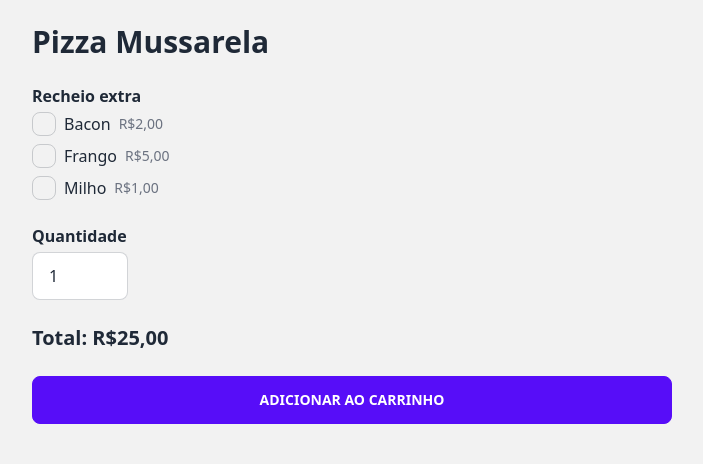
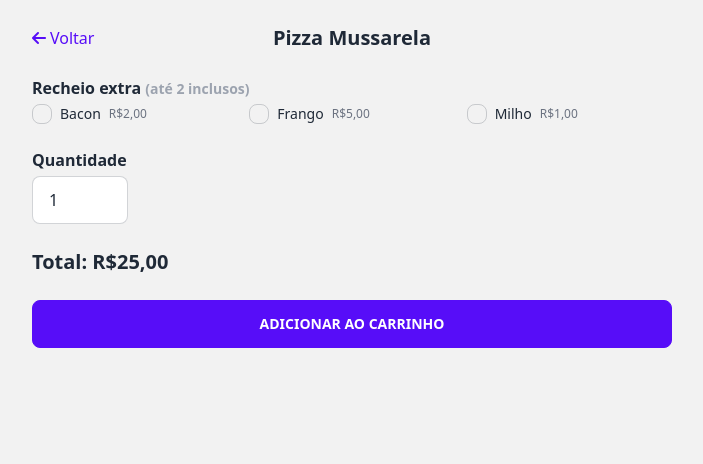
Before and after one commit to alvesfers/chef-pizzaria, a PHP site: page /produto.php?id=1 in a window 1280 px wide. Shown: the part 64-528 px from the top of the page, without its empty margins (288-991 px from the left). Run offline with PHP 8.4, Linux system fonts and the light colour scheme; data comes from the database, SQL or seed files in the repository; some libraries are stand-ins or nearby versions.

Commit message:
subindo alterações

```diff
--- a/produto.php
+++ b/produto.php
@@ -44,9 +44,14 @@ $valorPromo = $stmt->fetchColumn();
 
 $valorProduto = $valorPromo ?: $produto['valor_produto'];
 
-// Buscar tipos de adicionais permitidos
+// Buscar adicionais inclusos
+$stmt = $pdo->prepare("SELECT id_adicional FROM tb_produto_adicional_incluso WHERE id_produto = ?");
+$stmt->execute([$idProduto]);
+$adicionaisInclusos = array_column($stmt->fetchAll(PDO::FETCH_ASSOC), 'id_adicional');
+
+// Buscar tipos de adicionais permitidos com max_inclusos
 $stmtTipos = $pdo->prepare("
-    SELECT ta.id_tipo_adicional, ta.nome_tipo_adicional
+    SELECT ta.id_tipo_adicional, ta.nome_tipo_adicional, pta.max_inclusos
     FROM tb_produto_tipo_adicional pta
     JOIN tb_tipo_adicional ta ON ta.id_tipo_adicional = pta.id_tipo_adicional
     WHERE pta.id_produto = ?
@@ -62,30 +67,49 @@ foreach ($tiposAdicionais as $tipo) {
         WHERE id_tipo_adicional = ? AND adicional_ativo = 1
     ");
     $stmtAdd->execute([$tipo['id_tipo_adicional']]);
-    $adicionaisPorTipo[$tipo['nome_tipo_adicional']] = $stmtAdd->fetchAll(PDO::FETCH_ASSOC);
+    $adicionaisPorTipo[] = [
+        'tipo' => $tipo,
+        'adicionais' => $stmtAdd->fetchAll(PDO::FETCH_ASSOC)
+    ];
 }
 ?>
 
 <div class="container mx-auto px-4 py-10 max-w-2xl">
-    <h1 class="text-3xl font-bold mb-2"><?= htmlspecialchars($produto['nome_produto']) ?></h1>
+    <div class="flex items-center justify-center relative mb-6">
+        <a href="index.php" class="absolute left-0 text-primary hover:underline flex items-center gap-1">
+            <i class="fas fa-arrow-left"></i> Voltar
+        </a>
+        <h1 class="text-xl font-bold text-center"><?= htmlspecialchars($produto['nome_produto']) ?></h1>
+    </div>
+
     <p class="text-gray-500 mb-6"><?= nl2br(htmlspecialchars($produto['descricao_produto'] ?? '')) ?></p>
 
     <form id="formProduto" method="post" action="adicionar_carrinho.php">
         <input type="hidden" name="id_produto" value="<?= $idProduto ?>">
         <div class="space-y-6">
 
-            <?php foreach ($adicionaisPorTipo as $tipo => $adicionais): ?>
-                <div>
-                    <label class="font-semibold block mb-1"><?= htmlspecialchars($tipo) ?></label>
-                    <div class="space-y-2">
+            <?php foreach ($adicionaisPorTipo as $grupo): ?>
+                <?php $tipo = $grupo['tipo'];
+                $adicionais = $grupo['adicionais']; ?>
+                <div data-tipo-id="<?= $tipo['id_tipo_adicional'] ?>" data-max-inclusos="<?= $tipo['max_inclusos'] ?>">
+                    <label class="font-semibold block mb-1"><?= htmlspecialchars($tipo['nome_tipo_adicional']) ?>
+                        <?php if ($tipo['max_inclusos'] > 0): ?>
+                            <span class="text-sm text-gray-400">(até <?= $tipo['max_inclusos'] ?> inclusos)</span>
+                        <?php endif; ?>
+                    </label>
+                    <div class="grid grid-cols-2 md:grid-cols-3 gap-3">
                         <?php foreach ($adicionais as $add): ?>
                             <label class="flex items-center gap-2">
-                                <input type="checkbox" class="checkbox adicional"
-                                    name="adicionais[]"
+                                <input type="checkbox" class="checkbox checkbox-sm adicional"
+                                    name="adicionais[<?= $tipo['id_tipo_adicional'] ?>][]"
+                                    data-tipo="<?= $tipo['id_tipo_adicional'] ?>"
                                     data-valor="<?= $add['valor_adicional'] ?>"
-                                    value="<?= $add['id_adicional'] ?>">
-                                <?= htmlspecialchars($add['nome_adicional']) ?>
-                                <span class="text-sm text-gray-500">R$<?= number_format($add['valor_adicional'], 2, ',', '.') ?></span>
+                                    value="<?= $add['id_adicional'] ?>"
+                                    <?= in_array((int)$add['id_adicional'], $adicionaisInclusos) ? 'checked' : '' ?>>
+                                <span class="text-sm"><?= htmlspecialchars($add['nome_adicional']) ?></span>
+                                <span class="text-xs text-gray-500 valor-adicional">
+                                    R$<?= number_format($add['valor_adicional'], 2, ',', '.') ?>
+                                </span>
                             </label>
                         <?php endforeach; ?>
                     </div>
@@ -111,17 +135,45 @@ foreach ($tiposAdicionais as $tipo) {
         function calcularTotal() {
             let base = parseFloat(<?= $valorProduto ?>);
             let qtd = parseInt($('#quantidade').val()) || 1;
-            let adicionais = 0;
+            let totalExtras = 0;
 
-            $('.adicional:checked').each(function() {
-                adicionais += parseFloat($(this).data('valor'));
+            $('[data-tipo-id]').each(function() {
+                const tipoId = $(this).data('tipo-id');
+                const maxInclusos = parseInt($(this).data('max-inclusos')) || 0;
+                const checkboxes = $(`input[data-tipo='${tipoId}']:checked`);
+
+                const sorted = checkboxes.toArray().sort((a, b) => {
+                    return parseFloat($(a).data('valor')) - parseFloat($(b).data('valor'));
+                });
+
+                sorted.forEach((el, index) => {
+                    const $el = $(el);
+                    const valor = parseFloat($el.data('valor'));
+                    const span = $el.closest('label').find('.valor-adicional');
+
+                    if (index < maxInclusos) {
+                        span.removeClass('text-red-500').addClass('text-gray-500').text('Incluso');
+                    } else {
+                        totalExtras += valor;
+                        span.removeClass('text-gray-500').addClass('text-red-500')
+                            .text('R$' + valor.toFixed(2).replace('.', ',') + ' (extra)');
+                    }
+                });
+
+                $(`input[data-tipo='${tipoId}']:not(:checked)`).each(function() {
+                    const valor = parseFloat($(this).data('valor'));
+                    $(this).closest('label').find('.valor-adicional')
+                        .removeClass('text-red-500').addClass('text-gray-500')
+                        .text('R$' + valor.toFixed(2).replace('.', ','));
+                });
             });
 
-            const total = (base + adicionais) * qtd;
+            const total = (base + totalExtras) * qtd;
             $('#valorTotal').text('R$' + total.toFixed(2).replace('.', ','));
         }
 
         $('.adicional, #quantidade').on('change keyup', calcularTotal);
+        calcularTotal(); // chama ao carregar
     });
 </script>
 
```
Also changed, not shown: index.php (+41 -31 lines).
